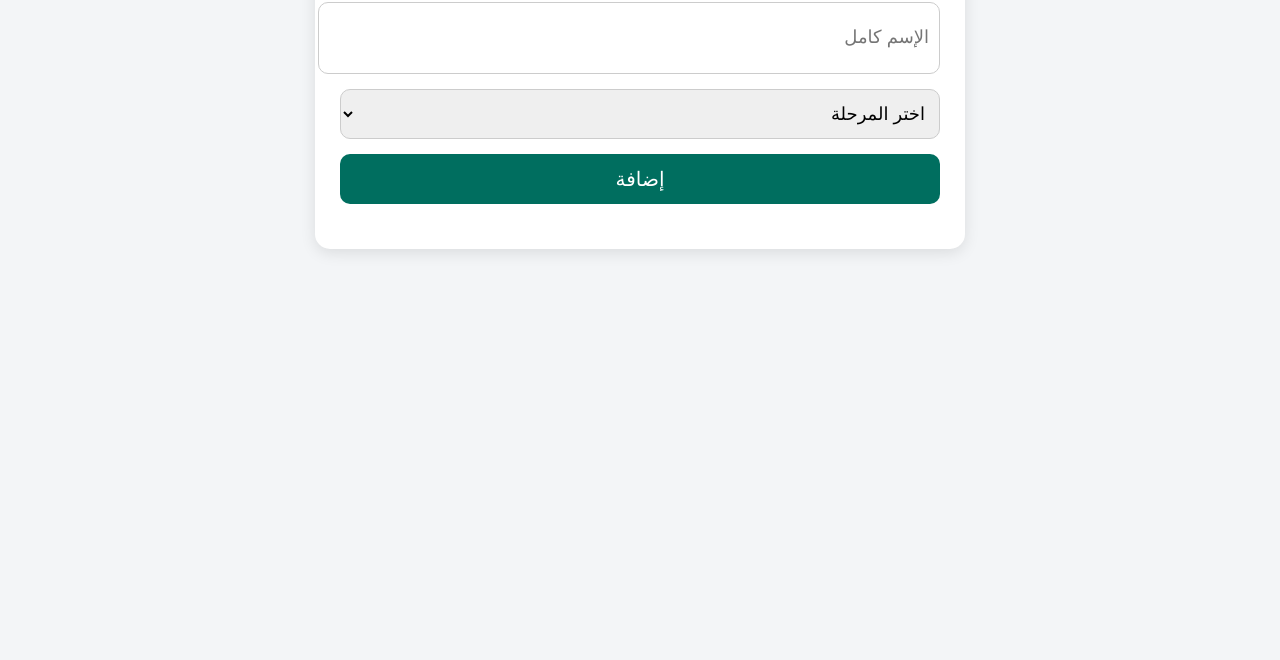
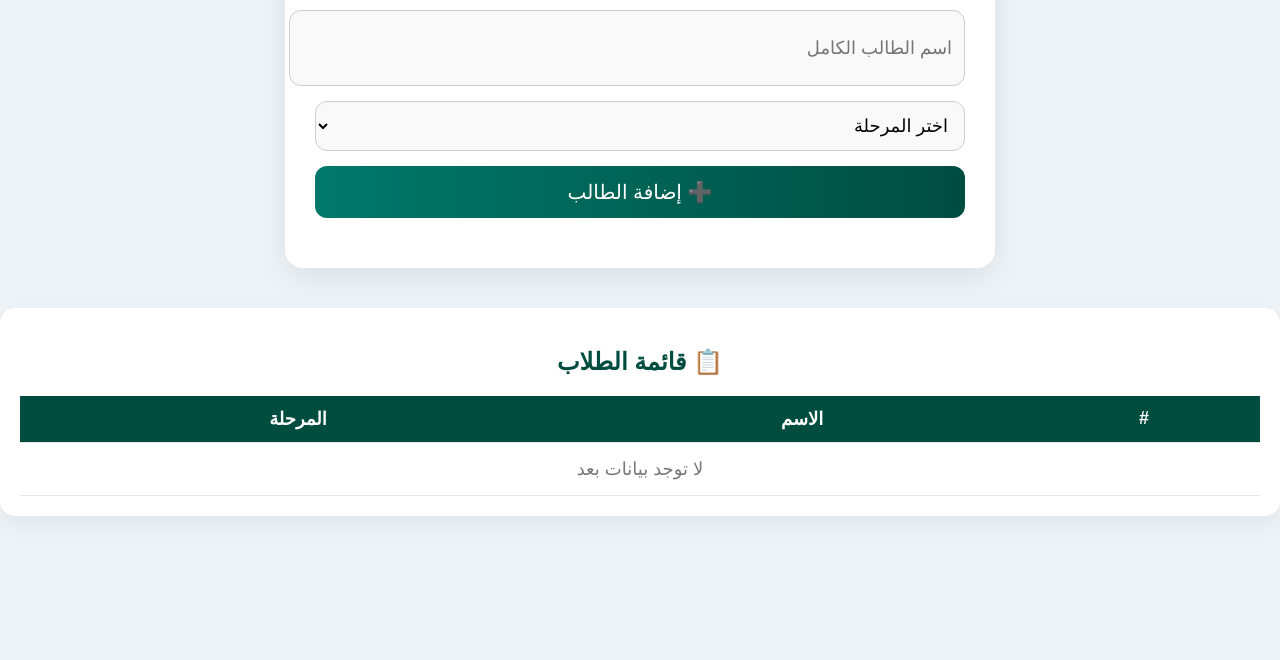
Before and after one commit to abubakeradil/mywebsite, a plain HTML site: page index.html in a window 1280 px wide. Shown: the part 140-800 px from the top of the page. Drawn offline with Linux system fonts and the light colour scheme.

Commit message:
first updat

```diff
--- a/index.html
+++ b/index.html
@@ -3,101 +3,161 @@
 <head>
     <meta charset="UTF-8">
     <meta name="viewport" content="width=device-width, initial-scale=1.0">
-    <title>Student Form</title>
+    <title>نظام الطلاب</title>
 
     <style>
         body {
             font-family: "Tajawal", sans-serif;
+            background: #eef3f8;
             margin: 0;
-            background: #f3f5f7;
+            padding: 0;
         }
 
         .container {
-            max-width: 600px;
+            max-width: 650px;
             margin: 40px auto;
-            background: white;
-            padding: 25px;
-            border-radius: 15px;
-            box-shadow: 0px 4px 15px rgba(0,0,0,0.1);
+            background: #ffffff;
+            padding: 30px;
+            border-radius: 18px;
+            box-shadow: 0 10px 30px rgba(0,0,0,0.08);
         }
 
         h1 {
             text-align: center;
             margin-bottom: 25px;
-            font-size: 28px;
+            font-size: 30px;
+            color: #004d40;
         }
 
+        /* Form */
         input, select {
             width: 100%;
             height: 50px;
+            padding: 12px;
+            margin-bottom: 15px;
+            border-radius: 12px;
+            border: 1px solid #ccc;
             font-size: 18px;
-            padding: 10px;
-            margin-bottom: 15px;
-            border: 1px solid #ccc;
-            border-radius: 10px;
+            background: #f9f9f9;
         }
 
         button {
             width: 100%;
-            height: 50px;
-            background: #006e5f;
+            height: 52px;
+            background: linear-gradient(to right, #00796b, #004d40);
             border: none;
-            color: white;
+            border-radius: 12px;
             font-size: 20px;
-            border-radius: 10px;
+            color: #fff;
             cursor: pointer;
         }
 
         button:hover {
-            background: #00564a;
+            background: linear-gradient(to right, #00695c, #003d33);
         }
 
         .msg {
+            text-align: center;
             margin-top: 20px;
-            font-size: 20px;
-            text-align: center;
+            font-size: 18px;
         }
 
-        .error {
-            color: red;
+        .success { color: #007e33; }
+        .error { color: #cc0000; }
+
+        /* Table */
+        .table-container {
+            margin-top: 40px;
+            background: #ffffff;
+            border-radius: 15px;
+            padding: 20px;
+            box-shadow: 0 8px 25px rgba(0,0,0,0.06);
         }
 
-        .success {
-            color: green;
+        table {
+            width: 100%;
+            border-collapse: collapse;
+            margin-top: 15px;
         }
+
+        th, td {
+            padding: 12px;
+            text-align: center;
+            border-bottom: 1px solid #e5e5e5;
+        }
+
+        th {
+            background: #004d40;
+            color: white;
+            font-size: 18px;
+        }
+
+        tr:nth-child(even) {
+            background: #f7f7f7;
+        }
+
+        tr:hover {
+            background: #e0f2f1;
+        }
+
+        .no-data {
+            text-align: center;
+            color: #777;
+            padding: 15px;
+            font-size: 18px;
+        }
+
     </style>
 
 </head>
 <body>
 
     <div class="container">
-        <h1>إضافة طالب</h1>
+        <h1>📘 إضافة طالب جديد</h1>
 
-        <input type="text" id="full_name" placeholder="الإسم كامل">
+        <input type="text" id="full_name" placeholder="اسم الطالب الكامل">
         <select id="stage">
             <option value="">اختر المرحلة</option>
             <option value="الأساسي">الأساسي</option>
             <option value="الثانوي">الثانوي</option>
         </select>
 
-        <button onclick="save()">إضافة</button>
+        <button onclick="save()">➕ إضافة الطالب</button>
 
         <div id="message" class="msg"></div>
+    </div>
+
+    <!-- STUDENTS TABLE -->
+    <div class="table-container">
+        <h2 style="text-align:center; color:#004d40;">📋 قائمة الطلاب</h2>
+
+        <table id="studentsTable">
+            <thead>
+                <tr>
+                    <th>#</th>
+                    <th>الاسم</th>
+                    <th>المرحلة</th>
+                </tr>
+            </thead>
+            <tbody id="studentsBody">
+                <tr><td class="no-data" colspan="3">لا توجد بيانات بعد</td></tr>
+            </tbody>
+        </table>
     </div>
 
 
 <script>
 
-// ============ رابط API القديم الجديد — جاهز للعمل ============
 const API_URL = "https://script.google.com/macros/s/AKfycbwVP6FY0ESSquxbjY--Y6b4VLHIe-DHfZp_uEQNA4ilYByF3Bj5tBIraV052TGzyXoA/exec";
-// =================================================================
+
+let students = [];
 
 function save() {
     const full_name = document.getElementById("full_name").value.trim();
     const stage = document.getElementById("stage").value;
 
     if (!full_name || !stage) {
-        showMessage("يرجى إدخال جميع البيانات", "error");
+        showMessage("❌ يرجى إدخال جميع البيانات", "error");
         return;
     }
 
@@ -112,19 +172,47 @@ function save() {
         body: JSON.stringify(data)
     })
     .then(() => {
-        showMessage("✔️ تمت الإضافة بنجاح", "success");
+        showMessage("✔️ تمت إضافة الطالب بنجاح", "success");
+
+        // إضافة الطالب محلياً في الجدول مباشرة بدون انتظار الشيت
+        students.push({ full_name, stage });
+        renderStudents();
+
+        // تنظيف الحقول
         document.getElementById("full_name").value = "";
         document.getElementById("stage").value = "";
     })
-    .catch(() => {
-        showMessage("❌ خطأ أثناء الحفظ", "error");
-    });
+    .catch(() => showMessage("❌ خطأ أثناء الحفظ", "error"));
 }
 
 function showMessage(msg, type) {
     const el = document.getElementById("message");
     el.textContent = msg;
     el.className = "msg " + type;
+
+    setTimeout(() => {
+        el.textContent = "";
+    }, 3000);
+}
+
+function renderStudents() {
+    const body = document.getElementById("studentsBody");
+    body.innerHTML = "";
+
+    if (students.length === 0) {
+        body.innerHTML = `<tr><td colspan="3" class="no-data">لا توجد بيانات</td></tr>`;
+        return;
+    }
+
+    students.forEach((s, i) => {
+        body.innerHTML += `
+            <tr>
+                <td>${i + 1}</td>
+                <td>${s.full_name}</td>
+                <td>${s.stage}</td>
+            </tr>
+        `;
+    });
 }
 
 </script>
```
